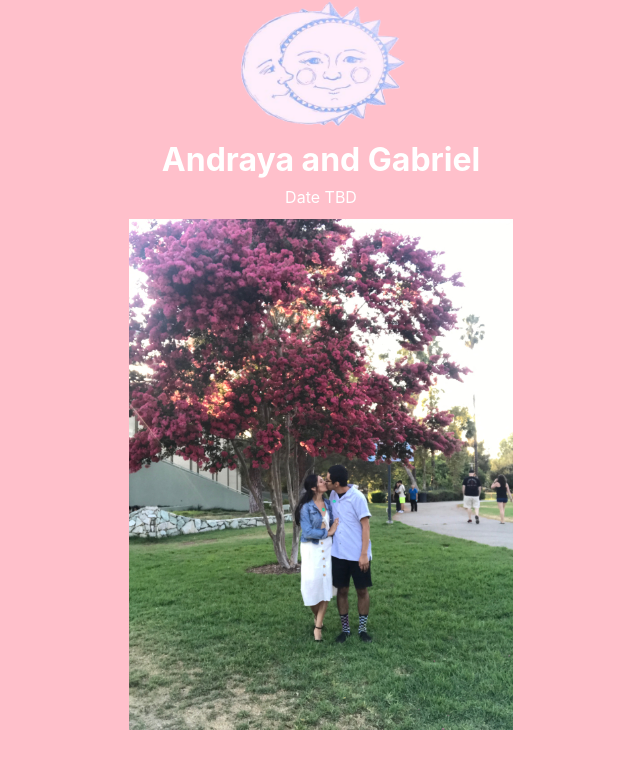
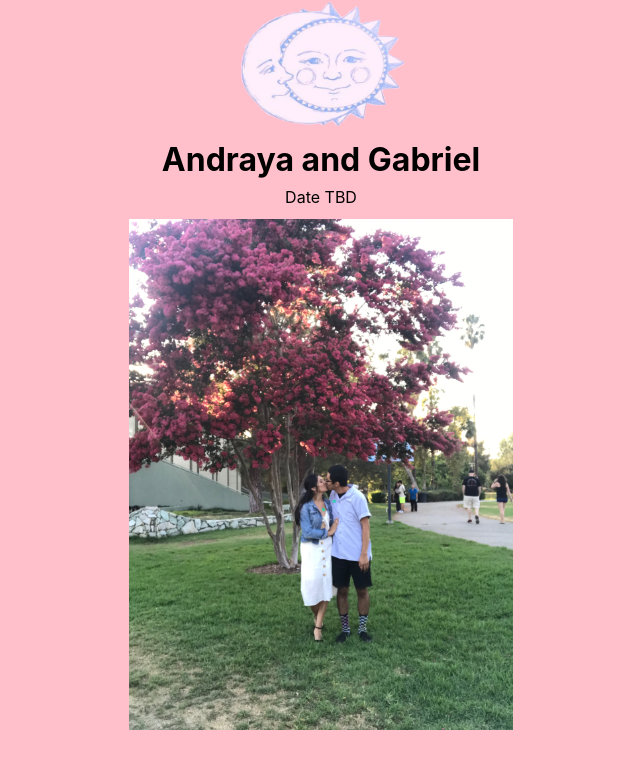
Before and after one commit to gabrieltal/andraya, a React (Create React App) app: page / in a window 1280 px wide. Shown: the top 768 px of the page, without its empty margins (319-959 px from the left). Built offline with nearby package versions, Linux system fonts and the light colour scheme.

Commit message:
Add spacing to bottom of page and allow scroll

```diff
--- a/src/App.css
+++ b/src/App.css
@@ -20,6 +20,7 @@
 .mt-3 { margin-top: 12px; }
 .mb-1 { margin-bottom: 4px; }
 .mt-1 { margin-top: 4px; }
+.mb-5 { margin-bottom: 32px; }
 
 
 .couple-image {
@@ -37,3 +38,8 @@
   justify-content: center;
   align-items: center;
 }
+
+body {
+  overflow-y: auto;
+  background-color: pink;
+}
--- a/src/components/Splash.js
+++ b/src/components/Splash.js
@@ -10,7 +10,7 @@
           <img src={moonImage} height="128px" width="176px" alt="moon"/>
           <h1 className="mt-3 mb-1">Andraya and Gabriel</h1>
           <p className="mt-1 mb-3">Date TBD</p>
-          <div className="main-image">
+          <div className="main-image mb-5">
             <img src={coupleImage} className="couple-image" alt="Andraya and Gabriel on one of our first dates to LACMA" />
           </div>
         </main>
```
Also changed, not shown: src/assets/stylesheets/index.css.
